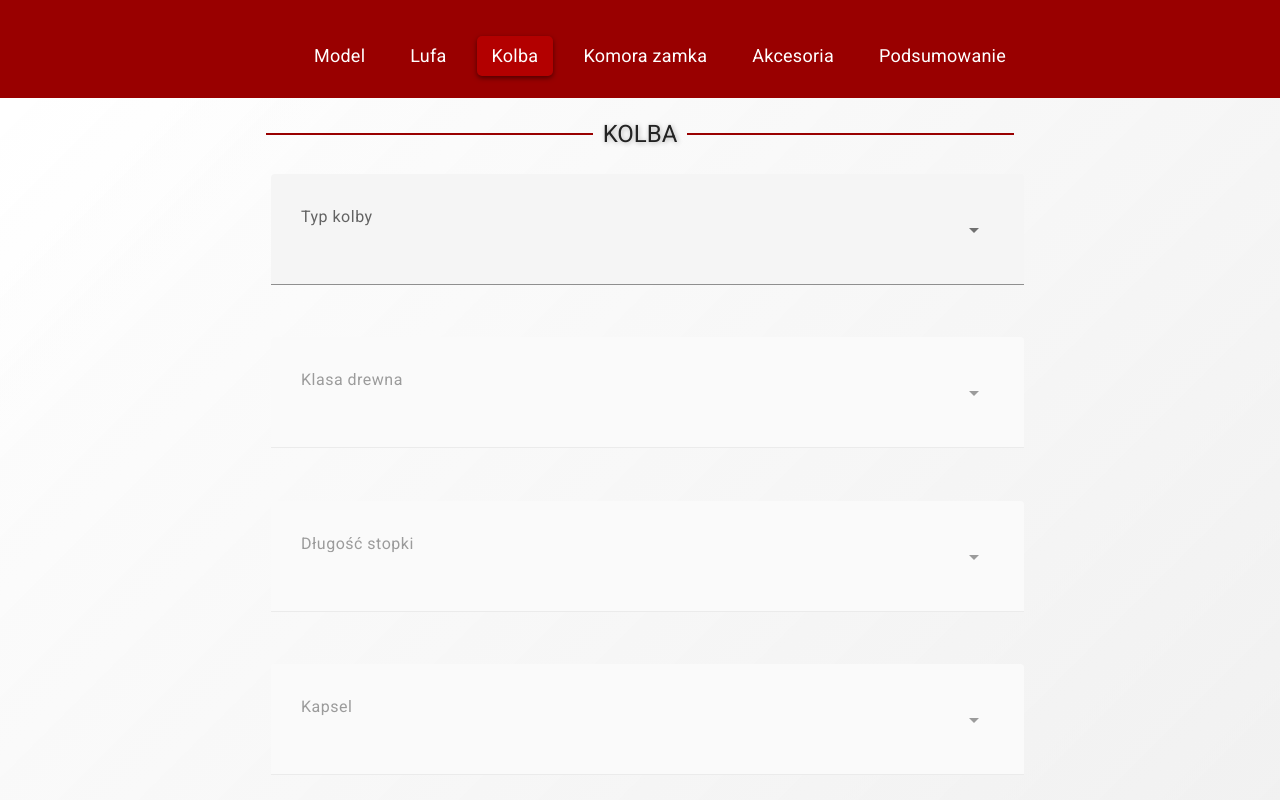
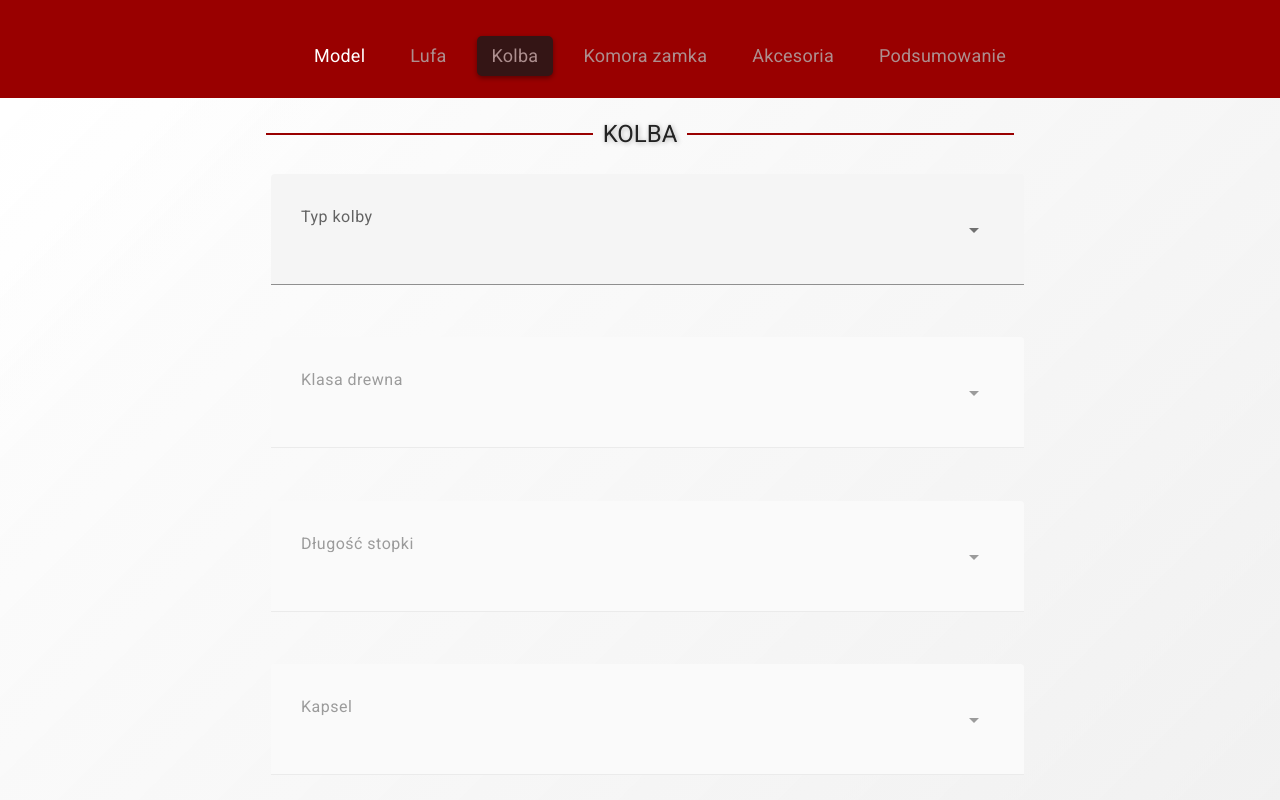
Before and after one commit to sebastianpgab/FirearmConfigurator, an Angular app: page /r8/stock in a window 1280 px wide. Shown: the top 800 px of the page. Built offline with nearby package versions, Linux system fonts and the light colour scheme.

Commit message:
Add disabled style and synthetic stock image layers

```diff
--- a/src/app/core/navbar/style.scss
+++ b/src/app/core/navbar/style.scss
@@ -172,4 +172,12 @@
   .navbar-link:hover {
     background-color: #cc0000;
   }
+
+.disabled {
+  pointer-events: none;
+  cursor: not-allowed;
+  filter: grayscale(100%) brightness(0.7);
+  opacity: 0.8;
 }
+
+}
--- a/src/app/core/rifle-preview/rifle-preview.component.html
+++ b/src/app/core/rifle-preview/rifle-preview.component.html
@@ -58,6 +58,15 @@
     <img *ngIf="state.selectedButtstockType" [src]="state.selectedButtstockType.secondaryImageUrl" class="rifle-layer">
     <img *ngIf="state.selectedWoodCategory" [src]="state.selectedWoodCategory.imageUrl" class="rifle-layer">
     <img *ngIf="state.selectedWoodCategory" [src]="state.selectedWoodCategory.secondaryImageUrl" class="rifle-layer">
+    <img *ngIf="state.selectedStockInlay" [src]="state.selectedStockInlay.imageUrl" class="rifle-layer">
+    <img *ngIf="state.selectedStockInlay?.secondaryImageUrl" [src]="state.selectedStockInlay?.secondaryImageUrl" class="rifle-layer">
+    <img *ngIf="state.selectedStockInlaySeam" [src]="state.selectedStockInlaySeam.imageUrl" class="rifle-layer">
+    <img *ngIf="state.selectedStockColorSynthetic" [src]="state.selectedStockColorSynthetic.imageUrl" class="rifle-layer">
+    <img *ngIf="state.selectedRecoilPadSynthetic" [src]="state.selectedRecoilPadSynthetic.imageUrl" class="rifle-layer">
+    <img *ngIf="state.selectedModularStockOptionSynthetic" [src]="state.selectedModularStockOptionSynthetic.imageUrl" class="rifle-layer">
+
+
+
     <img *ngIf="state.selectedRecoilPad" [src]="state.selectedRecoilPad.imageUrl" class="rifle-layer">
     <img *ngIf="state.selectedChamberEngraving" [src]="state.selectedChamberEngraving.imageUrl" class="rifle-layer">
     <img *ngIf="state.selectedChamberEngraving" [src]="state.selectedChamberEngraving.secondaryImageUrl" class="rifle-layer">
```
